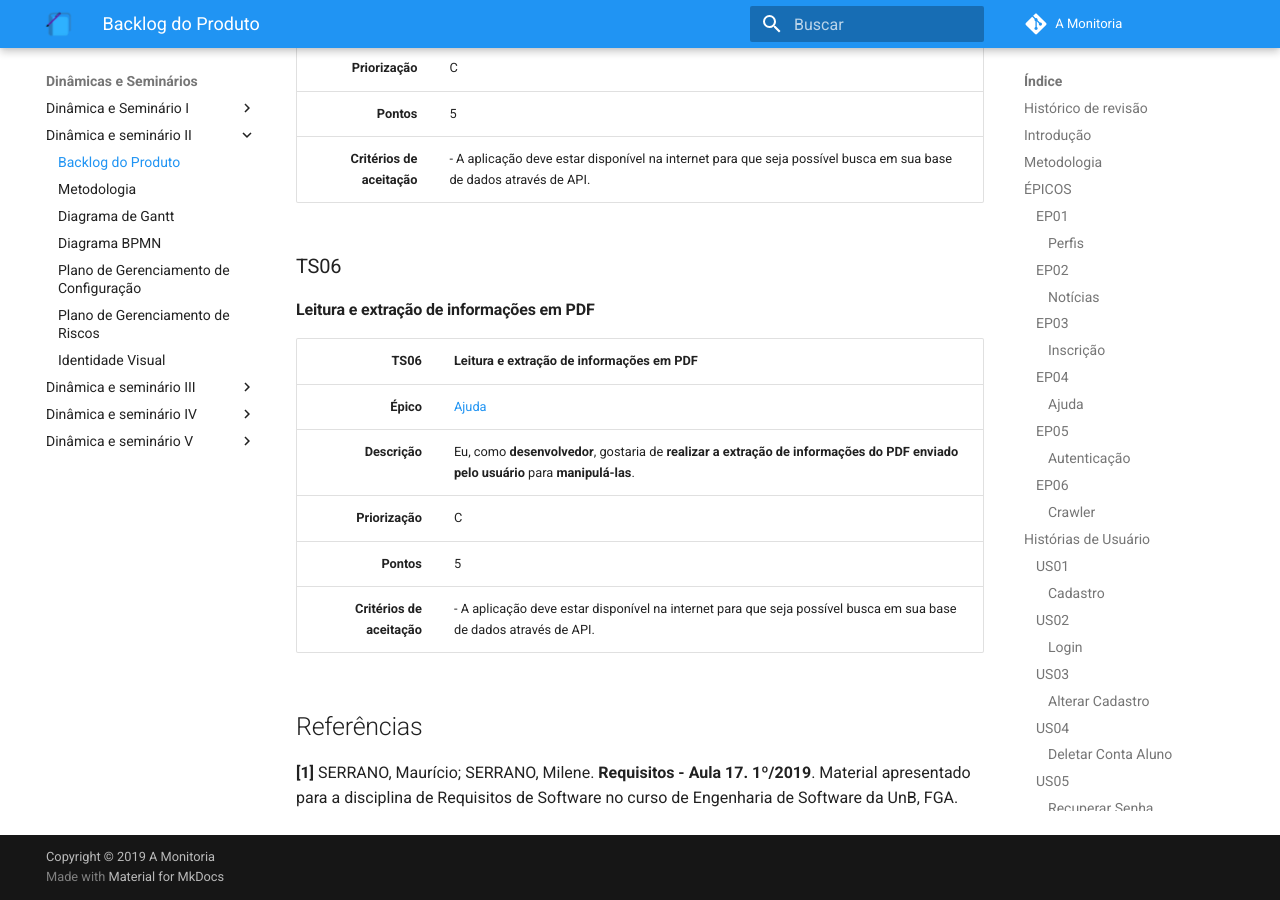
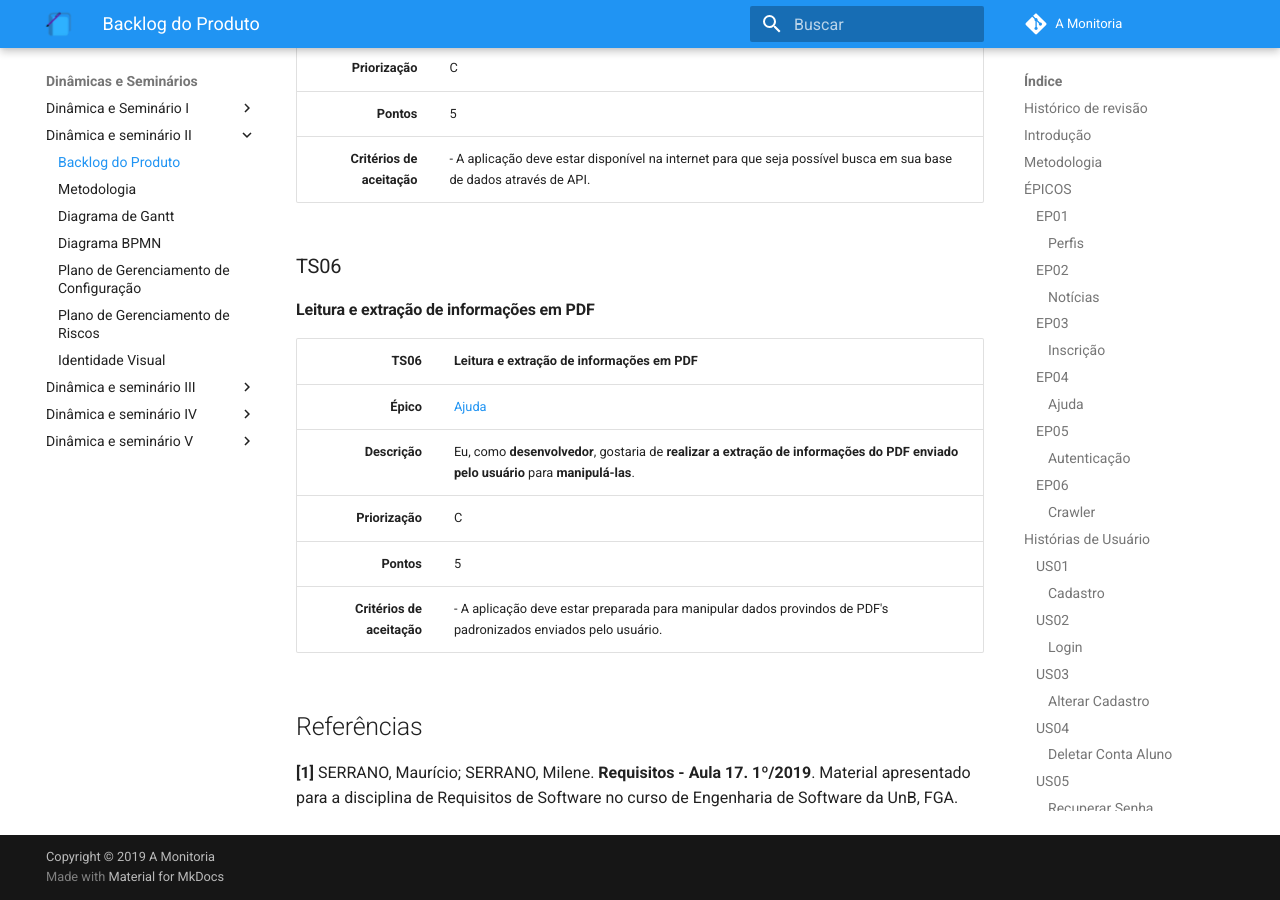
Before and after one commit to 2019-2-arquitetura-desenho/wiki, an MkDocs documentation site: the page built from docs/dinamica_seminario_II/backlog_do_produto.md, in a window 1280 px wide and 900 px high, scrolled down 17539 px. Built offline with MkDocs 1.6.1 and Material for MkDocs 9.7.7, drawn with Linux system fonts in a browser that asks for light colours; comment, search, counter and statistics services are not loaded; old or Windows-style settings are respelled for this version of MkDocs.

Commit message:
Changes TS06.
Signed-off-by: Rafael Makaha <rafael.makaha@gmail.com>

```diff
--- a/docs/dinamica_seminario_II/backlog_do_produto.md
+++ b/docs/dinamica_seminario_II/backlog_do_produto.md
@@ -457,7 +457,7 @@ Criar funcionalidades referentes a ferramenta de Web Crawler.
 | **Descrição** | Eu, como **desenvolvedor**, gostaria de **realizar a extração de informações do PDF enviado pelo usuário** para **manipulá-las**. |
 | **Priorização** | C |
 | **Pontos** | 5 |
-| **Critérios de aceitação** | -  A aplicação deve estar disponível na internet para que seja possível busca em sua base de dados através de API. |
+| **Critérios de aceitação** | -  A aplicação deve estar preparada para manipular dados provindos de PDF's padronizados enviados pelo usuário. |
 
 
 ## Referências
```
